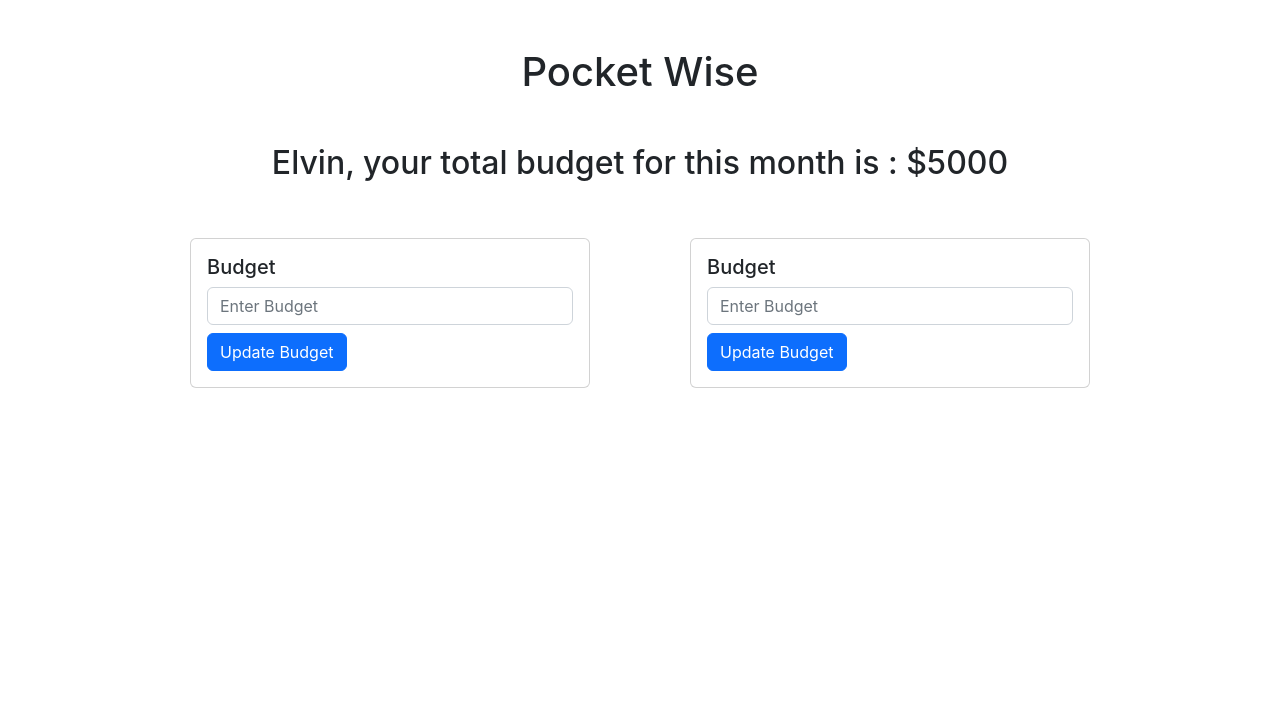
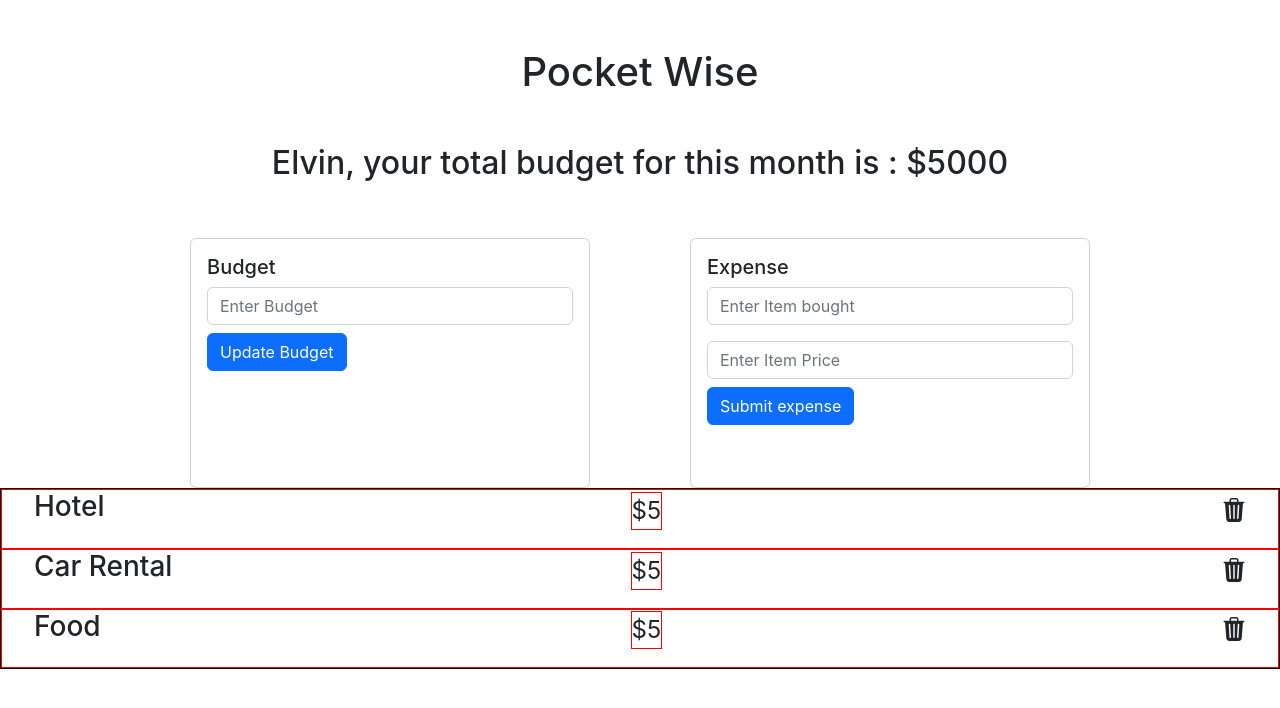
Before and after one commit to ElvinGarciaDev/Pocket-Wise, a React (Create React App) app in the folder client/: page / in a window 1280 px wide. Shown: the top 708 px of the page. Built offline with nearby package versions, Linux system fonts and the light colour scheme.

Commit message:
adding css to expense list

```diff
--- a/client/public/index.html
+++ b/client/public/index.html
@@ -29,6 +29,8 @@
     <link href="https://cdn.jsdelivr.net/npm/bootstrap@5.2.3/dist/css/bootstrap.min.css"
     rel="stylesheet" integrity="sha384-rbsA2VBKQhggwzxH7pPCaAqO46MgnOM80zW1RWuH61DGLwZJEdK2Kadq2F9CUG65"
     crossorigin="anonymous">
+
+    <link rel="stylesheet" href="https://cdn.jsdelivr.net/npm/bootstrap-icons@1.10.2/font/bootstrap-icons.css" integrity="sha384-b6lVK+yci+bfDmaY1u0zE8YYJt0TZxLEAFyYSLHId4xoVvsrQu3INevFKo+Xir8e" crossorigin="anonymous">
     <title>Pocket Wise</title>
   </head>
   <body>
--- a/client/src/App.css
+++ b/client/src/App.css
@@ -8,7 +8,6 @@
 
 }
 
-/* .flex > div {
-  border: 1px solid red;
-
-} */
+.expenseDiv {
+  border: 1px solid black;
+}
--- a/client/src/App.js
+++ b/client/src/App.js
@@ -1,15 +1,45 @@
 import './App.css';
 import Header from "./components/Header"
 import AddBudget from "./components/AddBudget/AddBudget"
+import AddExpenses from './components/AddExpenses/AddExpenses';
+
+import Expenses from './components/Expenses/Expenses';
+
+
 
 function App() {
+
+  let task = [
+    {
+      "id": 1,
+      "text": "Hotel",
+      "price": "$5"
+    },
+    {
+      "id": 2,
+      "text": "Car Rental",
+      "price": "$5"
+
+    },
+    {
+      "id": 3,
+      "text": "Food",
+      "price": "$5"
+
+    }
+  ]
+
   return (
     <div>
       <Header title={"Pocket Wise"} userName={"Elvin"} budget={"5000"}/>
 
       <div className="flex">
       <AddBudget />
-      <AddBudget />
+      <AddExpenses />
+      </div>
+
+      <div className='expenseDiv'>
+        <Expenses tasks={task}/>
       </div>
 
 
--- a/client/src/components/AddBudget/AddBudget.js
+++ b/client/src/components/AddBudget/AddBudget.js
@@ -14,9 +14,9 @@ const AddBudget = ({}) => {
   }
 
   return (
-    <div className="continer pt-5 flex">
+    <div className="continer pt-5 flex" >
       <form action="">
-        <div className="card" style={{ width: "25rem"}}>
+        <div className="card" style={{ width: "25rem", height: "250px"}}>
           <div className="card-body">
             <h5 class="card-title">Budget</h5>
 
--- /dev/null
+++ b/client/src/components/AddExpenses/AddExpenses.js
@@ -0,0 +1,59 @@
+import { useState } from "react";
+import Button from "../Button";
+
+const AddExpenses = ({}) => {
+  // State for title product
+  const [title, setTitle] = useState("");
+
+  // Update the title product
+  function handleTitleChange(e) {
+    // set the state with what ever is on the input
+    setTitle(e.target.value);
+  }
+
+  // State for item price
+  const [price, setPrice] = useState("");
+
+  // Update the price input
+  function handlePriceChange(e) {
+    // set the state with what ever is on the input
+    setTitle(e.target.value);
+  }
+
+  return (
+    <div className="continer pt-5 flex">
+      <form action="">
+        <div className="card" style={{ width: "25rem", height: "100%" }}>
+          <div className="card-body">
+            <h5 class="card-title">Expense</h5>
+
+            <input
+              type="text"
+              className="form-control"
+              id="exampleFormControlInput1"
+              placeholder="Enter Item bought"
+              value={title}
+              onChange={handleTitleChange}
+            />
+
+            <input
+              type="number"
+              className="form-control mt-3"
+              id="exampleFormControlInput2"
+              placeholder="Enter Item Price"
+              value={price}
+              onChange={handlePriceChange}
+            />
+            <Button
+              btnType={"submit"}
+              text={"Submit expense"}
+              color={"btn btn-primary mt-2"}
+            />
+          </div>
+        </div>
+      </form>
+    </div>
+  );
+};
+
+export default AddExpenses;
--- /dev/null
+++ b/client/src/components/Expenses/Expense.css
@@ -0,0 +1,25 @@
+.singleExpense {
+    border: 1px solid red;
+    font-size: 1.5rem;
+}
+
+.singleExpense > ul {
+    display: flex;
+    list-style: none;
+    justify-content: flex-end;
+    align-items: center;
+}
+
+.nav-item {
+    margin-right: 2rem;
+}
+
+.nav-item:first-child{
+    margin-right: auto;
+}
+
+.price {
+    border: 1px solid red;
+    margin-right: 45%;
+
+}
--- /dev/null
+++ b/client/src/components/Expenses/Expense.js
@@ -0,0 +1,21 @@
+import "./Expense.css";
+
+const Expense = ({ task }) => {
+  return (
+    <div className="singleExpense">
+      <ul>
+        <li className="nav-item">
+          <h3>{task.text}</h3>
+        </li>
+        <li className="nav-item price">
+          <span>{task.price}</span>
+        </li>
+        <li className="nav-item">
+          <i class="bi bi-trash3-fill"></i>
+        </li>
+      </ul>
+    </div>
+  );
+};
+
+export default Expense;
--- /dev/null
+++ b/client/src/components/Expenses/Expenses.js
@@ -0,0 +1,14 @@
+import Expense from "./Expense";
+
+const Expenses = ({tasks}) => {
+  return (
+    <>
+      {tasks.map((task) => (
+        <Expense task={task}
+        /> // We're passing an object to the Task component
+      ))}
+    </>
+  );
+};
+
+export default Expenses;
```
